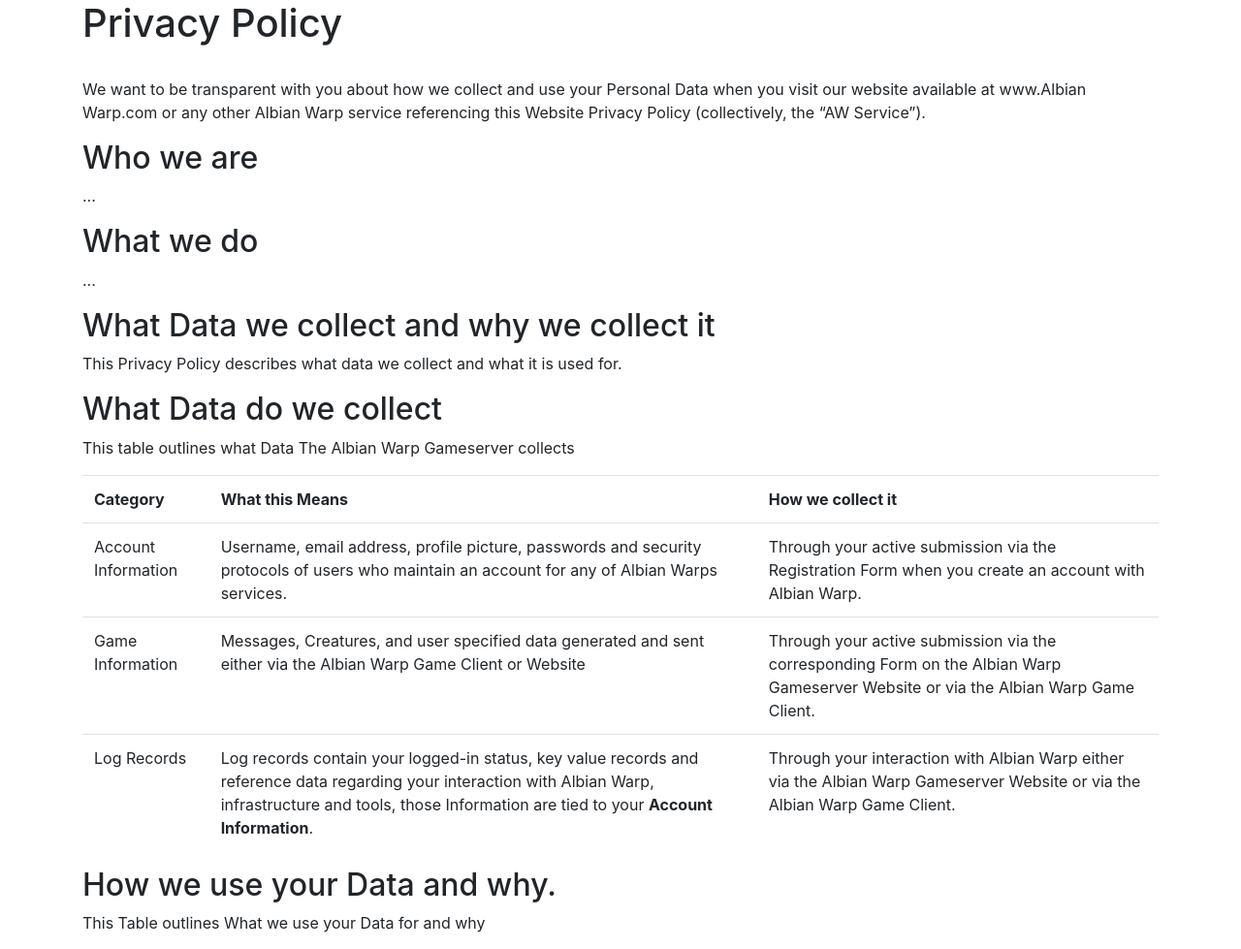
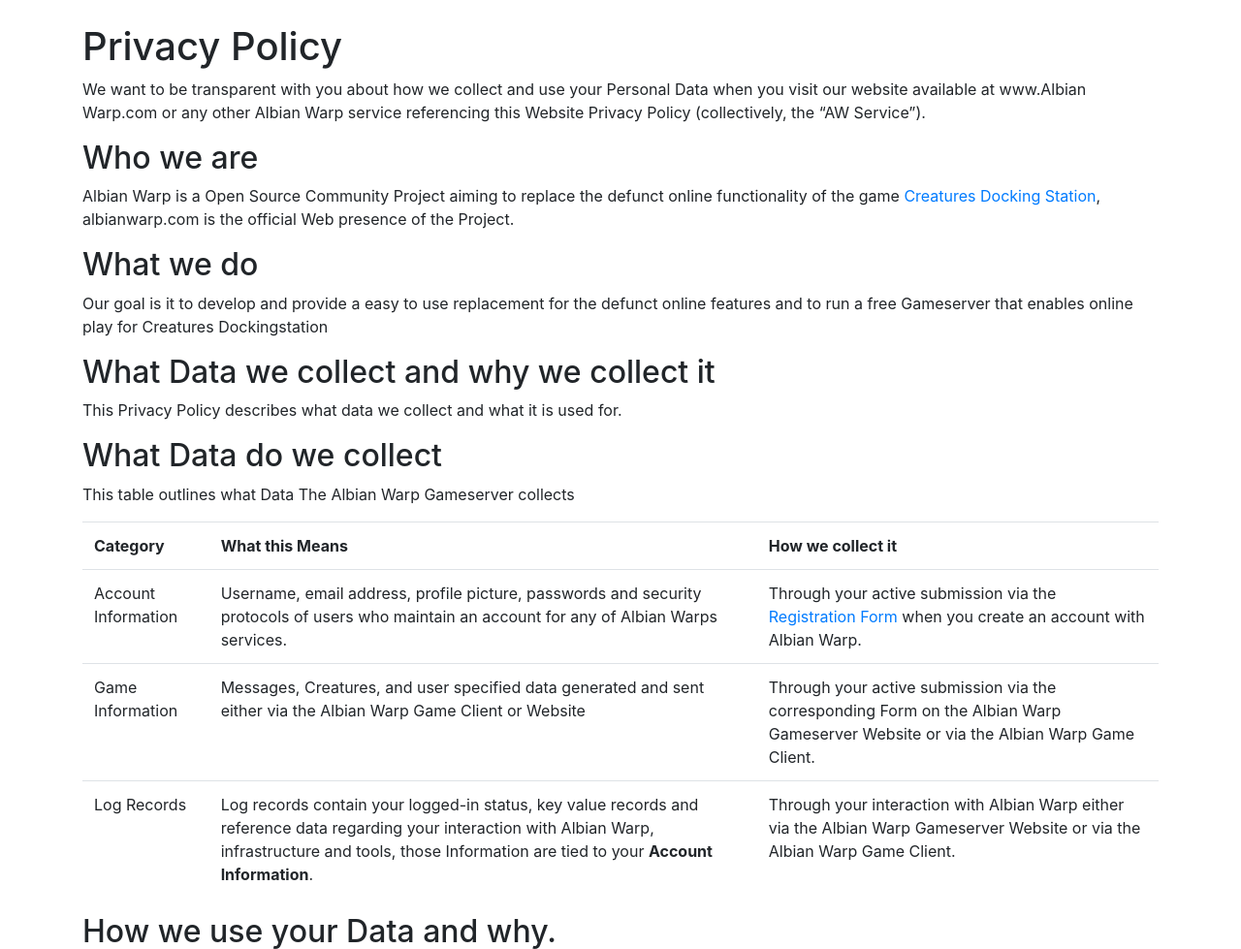
Before and after one commit to AlbianWarp/AlbianWarpServer, a Flask app: page /privacy_policy in a window 1280 px wide. Shown: the part 56-1035 px from the top of the page at 97% size. Run offline with Flask 2, Linux system fonts and the light colour scheme; some libraries are stand-ins or nearby versions.

Commit message:
more changes

```diff
--- a/warpserver/templates/home.html
+++ b/warpserver/templates/home.html
@@ -4,8 +4,8 @@
 {% block content %}
 <div class="col-lg-12">
     <br />
-    <h2>Albian Warp Gameserver</h2>
-    <p>This is the Albian Warp Server!</p>
+    <h1>Albian Warp Gameserver</h1>
+    <p>This is the Albian Warp Game Server!</p>
     <p><a href="/register">Go here to setup your Albian Warp account.</a></p>
     <p>News about The Albian Warp Project can be found on <a href="https://blog.albianwarp.com/">blog.albianwarp.com</a></p>
     <p>Albian Warp is Open Source! checkout the <a href="https://github.com/AlbianWarp">Github Team </a></p>
--- a/warpserver/templates/pp.html
+++ b/warpserver/templates/pp.html
@@ -3,15 +3,15 @@
 
 {% block content %}
 <div class="col-lg-12">
+    <br />
     <h1>Privacy Policy</h1>
-    <br />
     <p>We want to be transparent with you about how we collect and use your Personal Data when you visit our website available at www.Albian Warp.com or any other Albian Warp service referencing this Website Privacy Policy (collectively, the “AW Service”).</p>
 
     <h2>Who we are</h2>
-    <p>...</p>
+    <p>Albian Warp is a Open Source Community Project aiming to replace the defunct online functionality of the game <a href="https://creatures.wiki/Docking_Station">Creatures Docking Station</a>, albianwarp.com is the official Web presence of the Project. </p>
 
     <h2>What we do</h2>
-    <p>...</p>
+    <p>Our goal is it to develop and provide a easy to use replacement for the defunct online features and to run a free Gameserver that enables online play for Creatures Dockingstation</p>
 
     <h2>What Data we collect and why we collect it</h2>
     <p>This Privacy Policy describes what data we collect and what it is used for.</p>
@@ -26,7 +26,7 @@
         <tr>
             <td>Account Information</td>
             <td>Username, email address, profile picture, passwords and security protocols of users who maintain an account for any of Albian Warps services.</td>
-            <td>Through your active submission via the Registration Form when you create an account with Albian Warp.</td>
+            <td>Through your active submission via the <a href="/register">Registration Form</a> when you create an account with Albian Warp.</td>
         </tr>
         <tr>
             <td>Game Information</td>
```
